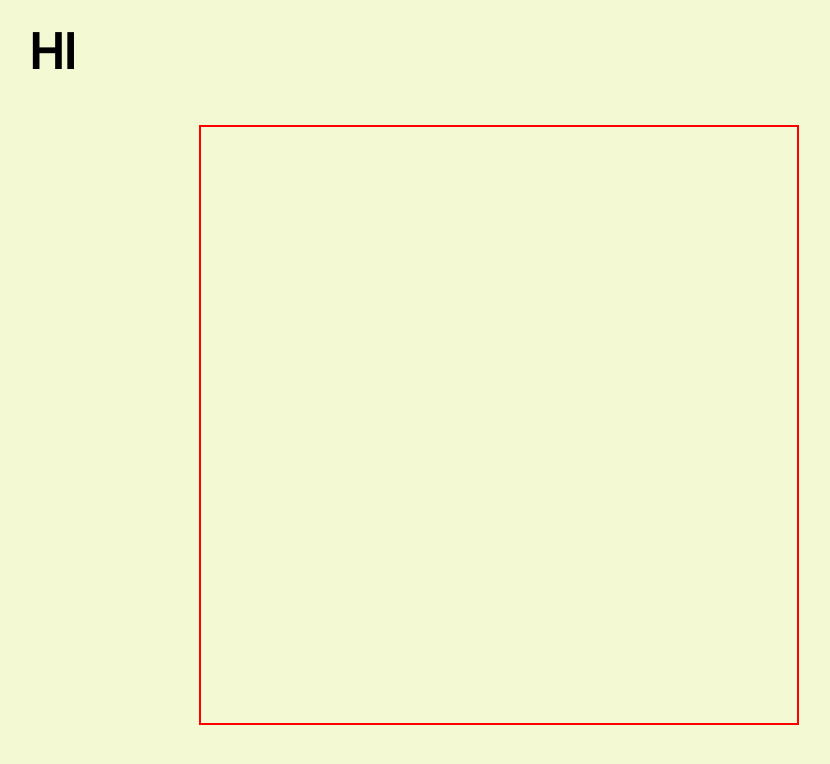
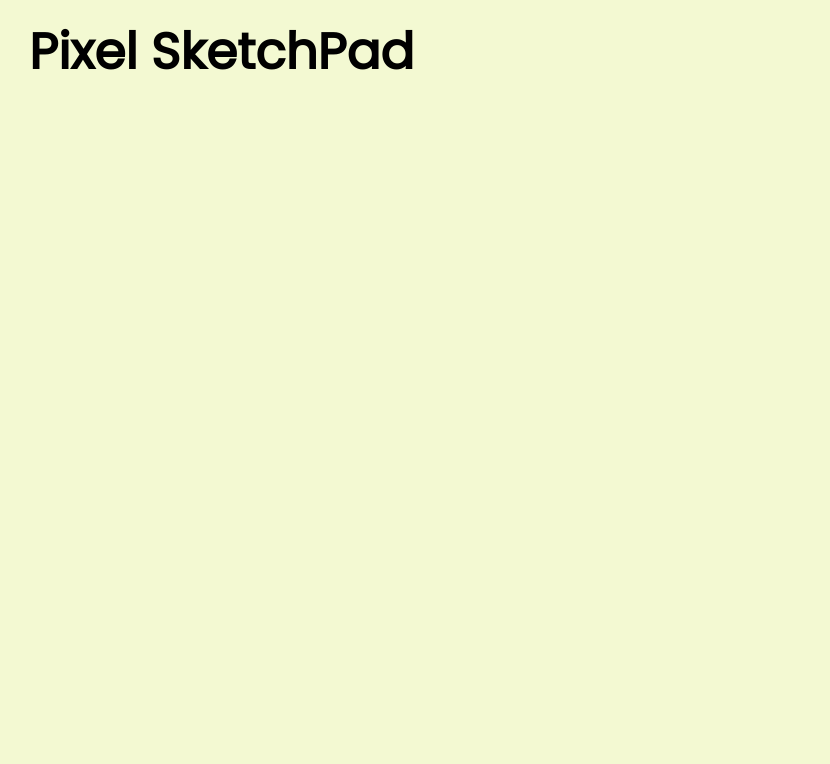
Before and after one commit to mwahyd/Etch-A-Sketch, a plain HTML site: page index.html in a window 1280 px wide. Shown: the whole page, without its empty margins (141-971 px from the left). Drawn offline with Linux system fonts and the light colour scheme.

Commit message:
place grid divs into a separate container called canvas, update app title

```diff
--- a/index.html
+++ b/index.html
@@ -12,9 +12,11 @@
 
   <body>
     <div class="container">
-      <h1>HI</h1>
+      <h1>Pixel SketchPad</h1>
     </div>
 
-    <div class="container canvas"></div>
+    <div class="container">
+      <div class="canvas"></div>
+    </div>
   </body>
 </html>
```
